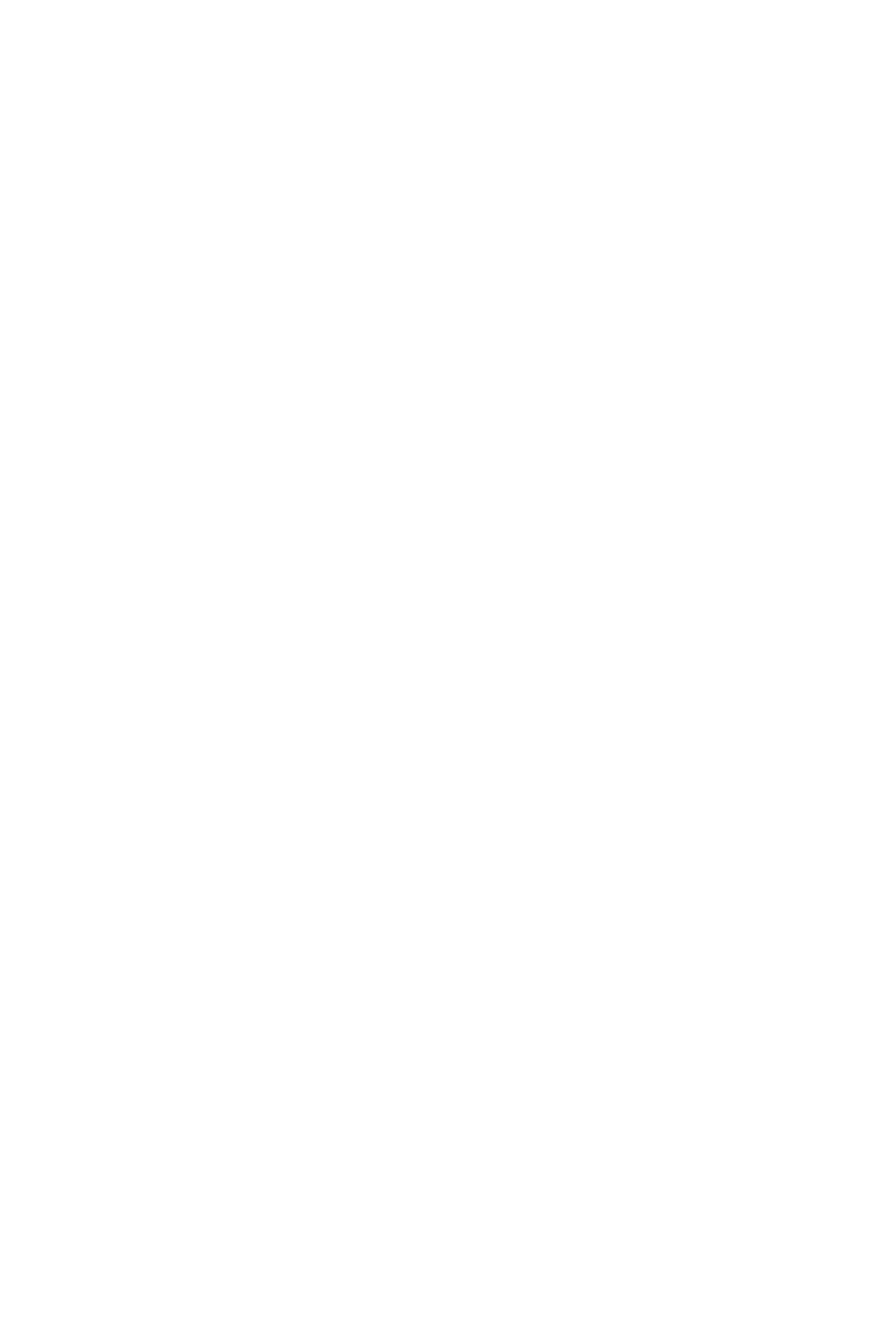
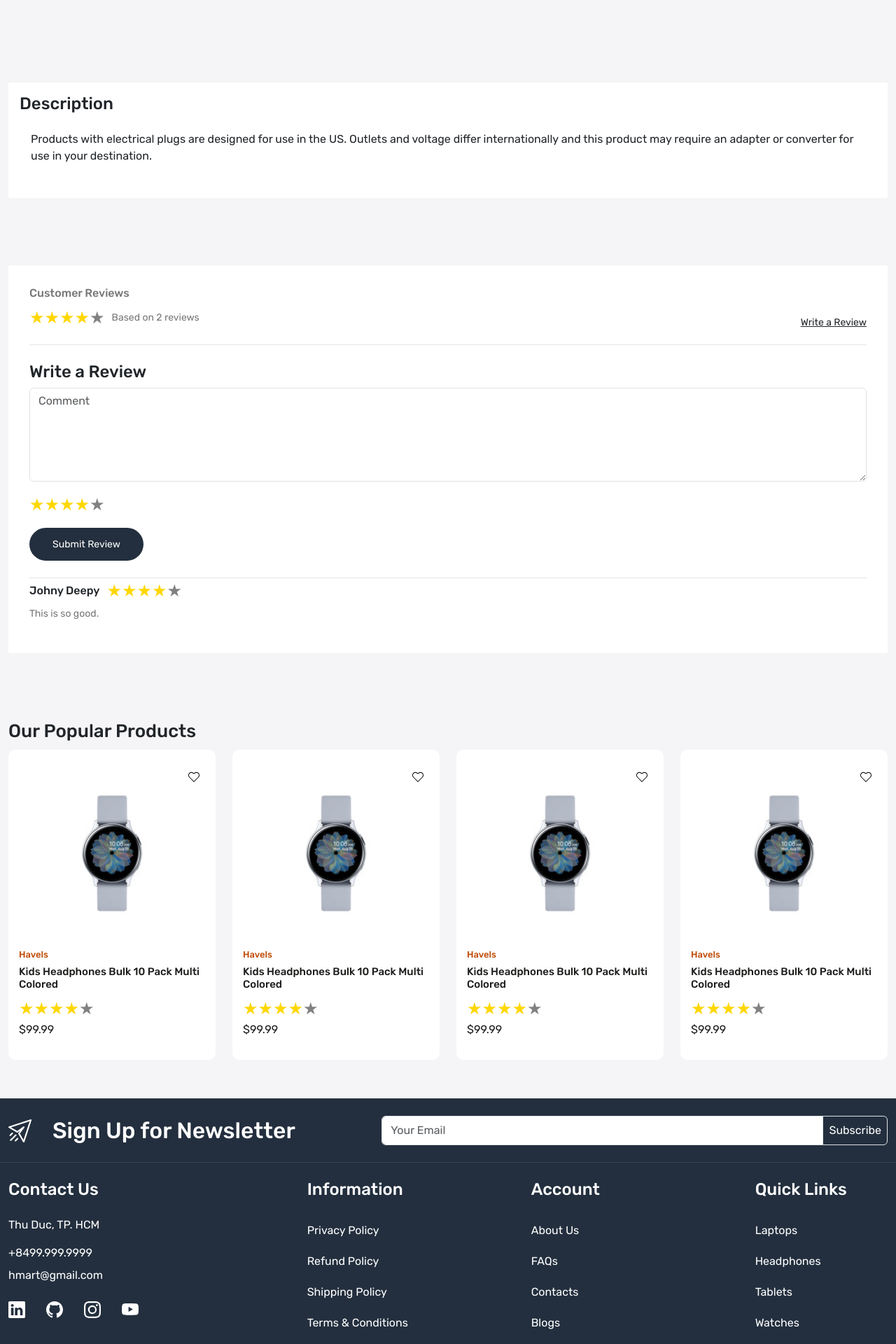
Before and after one commit to Rubie02/hmart_fe, a React (Create React App) app: page /product/1 in a window 1280 px wide. Before the commit this address had no page. Shown: the part 260-2180 px from the top of the page at 70% size. Before the commit the page ends 800 px from the top, so only its background shows below. Built offline with nearby package versions, Linux system fonts and the light colour scheme.

Commit message:
policy pages

```diff
--- a/src/App.css
+++ b/src/App.css
@@ -739,3 +739,55 @@
 }
 
 /* Auth */
+
+/* Policy */
+
+.policy {
+  background-color: white;
+  padding: 30px;
+}
+
+/* Policy */
+
+/* Product Details */
+
+.review-inner-wrapper {
+  background-color: white;
+  padding: 30px;
+}
+
+.review-head {
+  border-bottom: 1px solid rgba(0,0,0,0.1);
+  padding-bottom: 20px;
+}
+
+.review-head h4{
+  font-size: 18px;
+  color: var(--color-1c1c1b);
+}
+
+.review-head p,
+.review-head a {
+  font-size: 14px;
+  color: var(--color-777777);
+}
+
+.review-head h4 {
+  font-size: 16px;
+  color: var(--color-777777);
+}
+
+.review:not(:last-child) {
+  border-bottom: 1px solid rgba(0,0,0,0.1);
+}
+
+.review-form {
+  border-bottom: 1px solid rgba(0,0,0,0.1);
+}
+
+.review p {
+  font-size: 14px;
+  color: var(--color-777777);
+}
+
+/* Product Details */
--- a/src/App.js
+++ b/src/App.js
@@ -13,6 +13,11 @@
 import ForgotPassword from './pages/ForgotPassword';
 import ResetPassword from './pages/ResetPassword';
 import BlogDetail from './pages/BlogDetail';
+import PrivacyPolicy from './pages/PrivacyPolicy';
+import RefundPolicy from './pages/RefundPolicy';
+import ShippingPolicy from './pages/ShippingPolicy';
+import TermsAndConditions from './pages/TermsAndConditions';
+import ProductDetail from './pages/ProductDetail';
 
 function App() {
   return (
@@ -24,6 +29,7 @@
             <Route path='about' element={<About />}/>
             <Route path='contact' element={<Contact />}/>
             <Route path='store' element={<OurStore />}/>
+            <Route path='product/:id' element={<ProductDetail />}/>
             <Route path='blog' element={<Blog />}/>
             <Route path='blog/:id' element={<BlogDetail />}/>
             <Route path='compare-product' element={<CompareProduct />}/>
@@ -32,6 +38,10 @@
             <Route path='signup' element={<SignUp />}/>
             <Route path='forgot-password' element={<ForgotPassword />}/>
             <Route path='reset-password' element={<ResetPassword />}/>
+            <Route path='privacy-policy' element={<PrivacyPolicy />}/>
+            <Route path='refund-policy' element={<RefundPolicy />}/>
+            <Route path='shipping-policy' element={<ShippingPolicy />}/>
+            <Route path='terms-conditions' element={<TermsAndConditions />}/>
           </Route>
         </Routes>
       </BrowserRouter>
--- a/src/components/Footer.js
+++ b/src/components/Footer.js
@@ -58,10 +58,10 @@
             <div className="col-3">
               <h4 className="mb-4 text-white">Information</h4>
               <div className="footer-links d-flex flex-column">
-                <Link className="text-white py-2 mb-1">Privacy Policy</Link>
-                <Link className="text-white py-2 mb-1">Refund Policy</Link>
-                <Link className="text-white py-2 mb-1">Shipping Policy</Link>
-                <Link className="text-white py-2 mb-1">Terms & Conditions</Link>
+                <Link to="/privacy-policy" className="text-white py-2 mb-1">Privacy Policy</Link>
+                <Link to="/refund-policy" className="text-white py-2 mb-1">Refund Policy</Link>
+                <Link to="/shipping-policy" className="text-white py-2 mb-1">Shipping Policy</Link>
+                <Link to="/terms-conditions" className="text-white py-2 mb-1">Terms & Conditions</Link>
 
               </div>
             </div>
--- a/src/components/ProductCard.js
+++ b/src/components/ProductCard.js
@@ -10,7 +10,7 @@
   return (
     <>
     <div className={`${location.pathname === "/store" ? `gr-${grid}` : 'col-3'}`}>
-      <Link className='product-card position-relative'>
+      <Link to="/product/:id" className='product-card position-relative'>
         <div className='wishlist-icon position-absolute'>
           <Link>
             <img src='/images/wish.svg' alt='wishlist'/>
@@ -50,7 +50,7 @@
       </Link>
     </div>
     <div className={`${location.pathname === "/store" ? `gr-${grid}` : 'col-3'}`}>
-      <Link className='product-card position-relative'>
+      <Link to="/product/:id" className='product-card position-relative'>
         <div className='wishlist-icon position-absolute'>
           <Link>
             <img src='/images/wish.svg' alt='wishlist'/>
--- a/src/pages/PrivacyPolicy.js
+++ b/src/pages/PrivacyPolicy.js
@@ -1,10 +1,21 @@
-import React from 'react'
+import Meta from '../components/Meta'
+import BreadCrumb from '../components/BreadCrumb'
 
 const PrivacyPolicy = () => {
   return (
-    <div>
-
-    </div>
+    <>
+      <Meta title={"HMart | Privacy Policy"}/>
+      <BreadCrumb title='Privacy Policy'/>
+      <section className='policy-wrapper py-5 home-wrapper-2'>
+        <div className='container-xxl'>
+            <div className='row'>
+                <div className='col-12'>
+                    <div className='policy'></div>
+                </div>
+            </div>
+        </div>
+      </section>
+    </>
   )
 }
 
--- /dev/null
+++ b/src/pages/ProductDetail.js
@@ -0,0 +1,111 @@
+import { useState } from 'react'
+import BreadCrumb from '../components/BreadCrumb'
+import Meta from '../components/Meta'
+import ProductCard from '../components/ProductCard'
+import ReactStars from "react-rating-stars-component"
+
+const ProductDetail = () => {
+  const [orderedProduct, setOrderProduct] = useState(true);
+  return (
+    <>
+      <Meta title={"HMart | Product Detail"}/>
+      <BreadCrumb title='Product Detail'/>
+      <div className='main-product-wrapper py-5 home-wrapper-2'>
+        <div className='container-xxl'>
+            <div className='row'>
+                <div className='col-6'></div>
+                <div className='col-6'></div>
+            </div>
+        </div>
+      </div>
+
+      <div className='description-wrapper py-5 home-wrapper-2'>
+        <div className='container-xxl'>
+            <div className='row'>
+                <div className='col-12'>
+                    <div className='bg-white p-3'>
+                    <h4>Description</h4>
+                    <p className='bg-white p-3'>
+                    Products with electrical plugs are designed for use in the US. Outlets and voltage differ internationally and this product may require an adapter or converter for use in your destination.
+                    </p>
+                    </div>
+                </div>
+            </div>
+        </div>
+      </div>
+
+      <section className='review-wrapper py-5 home-wrapper-2'>
+        <div className='container-xxl'>
+            <div className='row'>
+                <div className='col-12'>
+                    <div className='review-inner-wrapper'>
+                    <div className='review-head d-flex justify-content-between align-items-end'>
+                        <div>
+                            <h4 className='mb-2'>Customer Reviews</h4>
+                            <div className='d-flex align-items-center gap-10'>
+                            <ReactStars
+                                count={5}
+                                size={24}
+                                value={4}
+                                activeColor="#ffd700"
+                            />
+                            <p className='mb-0'>Based on 2 reviews</p>
+                            </div>
+                        </div>
+                        {orderedProduct && (<div>
+                            <a className='text-dark text-decoration-underline' href=''>Write a Review</a>
+                        </div>)}
+                    </div>
+                    <div className='review-form py-4'>
+                        <h4>Write a Review</h4>
+                    <form action='' className='d-flex flex-column gap-15'>
+                    <div>
+                      <textarea name='' id='' className='w-100 form-control' cols={30} rows={5} placeholder='Comment' ></textarea>
+                    </div>
+                    <ReactStars
+                                count={5}
+                                size={24}
+                                value={4}
+                                activeColor="#ffd700"
+                            />
+                    <div>
+                      <button className='submit-button border-0'>Submit Review</button>
+                    </div>
+                  </form>
+                    </div>
+                    <div className='reviews'>
+                        <div className='review'>
+                            <div className='d-flex gap-10 align-items-center'>
+                                <h6 className='mb-0'>Johny Deepy</h6>
+                                <ReactStars
+                                count={5}
+                                size={24}
+                                value={4}
+                                activeColor="#ffd700"
+                                />
+                            </div>
+                            <p className='mt-1'>This is so good.</p>
+                        </div>
+                    </div>
+                    </div>
+                </div>
+            </div>
+        </div>
+      </section>
+
+      <section className='popular-wrapper py-5 home-wrapper-2'>
+        <div className='container-xxl'>
+          <div className='row'>
+            <div className='col-12'>
+              <h3 className='section-heading'>Our Popular Products</h3>
+            </div>
+            <ProductCard />
+            <ProductCard />
+          </div>
+        </div>
+      </section>
+    </>
+  )
+}
+
+export default ProductDetail
--- a/src/pages/RefundPolicy.js
+++ b/src/pages/RefundPolicy.js
@@ -1,10 +1,21 @@
-import React from 'react'
+import Meta from '../components/Meta'
+import BreadCrumb from '../components/BreadCrumb'
 
 const RefundPolicy = () => {
   return (
-    <div>
-
-    </div>
+    <>
+      <Meta title={"HMart | Refund Policy"}/>
+      <BreadCrumb title='Refund Policy'/>
+      <section className='policy-wrapper py-5 home-wrapper-2'>
+        <div className='container-xxl'>
+            <div className='row'>
+                <div className='col-12'>
+                    <div className='policy'></div>
+                </div>
+            </div>
+        </div>
+      </section>
+    </>
   )
 }
 
--- a/src/pages/ShippingPolicy.js
+++ b/src/pages/ShippingPolicy.js
@@ -1,10 +1,21 @@
-import React from 'react'
+import Meta from '../components/Meta'
+import BreadCrumb from '../components/BreadCrumb'
 
 const ShippingPolicy = () => {
   return (
-    <div>
-
-    </div>
+    <>
+      <Meta title={"HMart | Shipping Policy"}/>
+      <BreadCrumb title='Shipping Policy'/>
+      <section className='policy-wrapper py-5 home-wrapper-2'>
+        <div className='container-xxl'>
+            <div className='row'>
+                <div className='col-12'>
+                    <div className='policy'></div>
+                </div>
+            </div>
+        </div>
+      </section>
+    </>
   )
 }
 
--- a/src/pages/TermsAndConditions.js
+++ b/src/pages/TermsAndConditions.js
@@ -1,10 +1,21 @@
-import React from 'react'
+import Meta from '../components/Meta'
+import BreadCrumb from '../components/BreadCrumb'
 
 const TermsAndConditions = () => {
   return (
-    <div>
-
-    </div>
+    <>
+      <Meta title={"HMart | Terms & Conditions"}/>
+      <BreadCrumb title='Terms & Conditions'/>
+      <section className='policy-wrapper py-5 home-wrapper-2'>
+        <div className='container-xxl'>
+            <div className='row'>
+                <div className='col-12'>
+                    <div className='policy'></div>
+                </div>
+            </div>
+        </div>
+      </section>
+    </>
   )
 }
 
```
